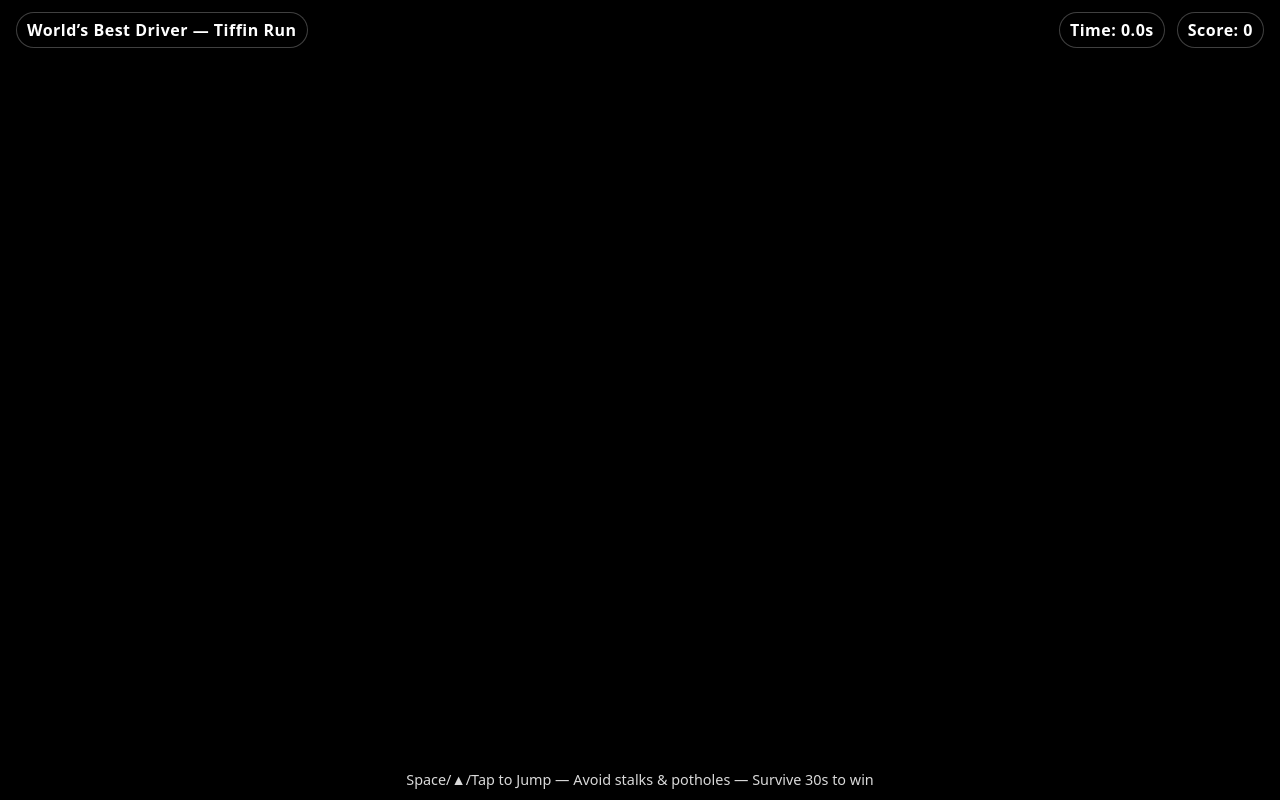
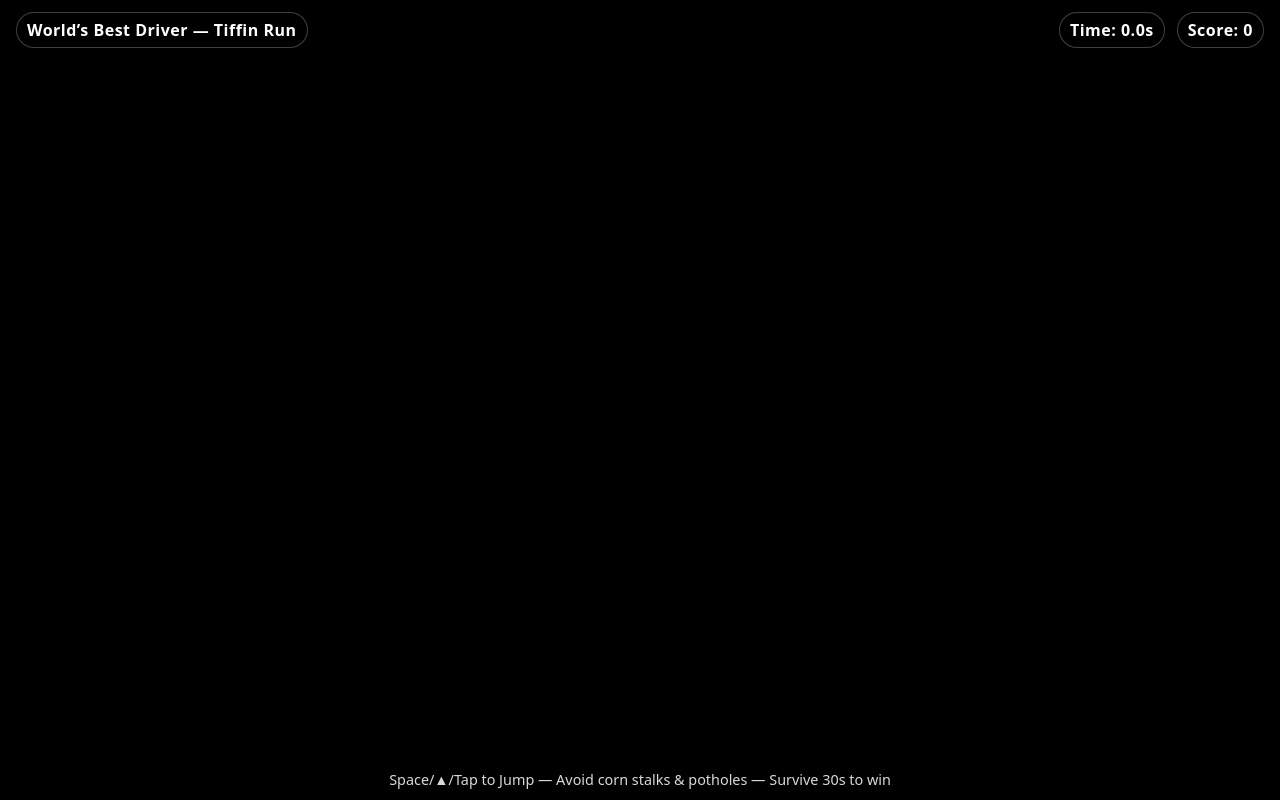
Before and after one commit to cionelo/worlds-best-driver-in-tiffin-ohio, a plain HTML site: page tiffin-runner-v4.html in a window 1280 px wide. Drawn offline with Linux system fonts and the light colour scheme.

Commit message:
Update tiffin-runner-v4.html

```diff
--- a/tiffin-runner-v4.html
+++ b/tiffin-runner-v4.html
@@ -40,7 +40,7 @@
       <div class="btns"><button id="retry">Restart (R)</button></div>
     </div>
   </div>
-  <div class="tip">Space/▲/Tap to Jump — Avoid stalks & potholes — Survive 30s to win</div>
+  <div class="tip">Space/▲/Tap to Jump — Avoid corn stalks & potholes — Survive 30s to win</div>
 
   <script>
   (function(){
```
